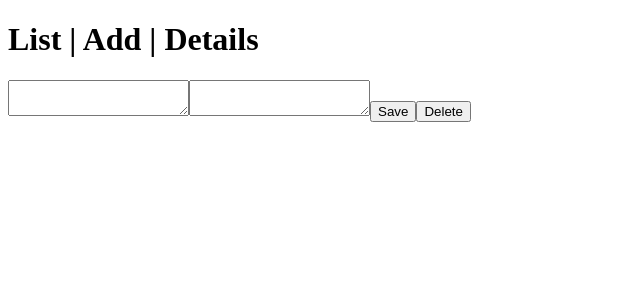
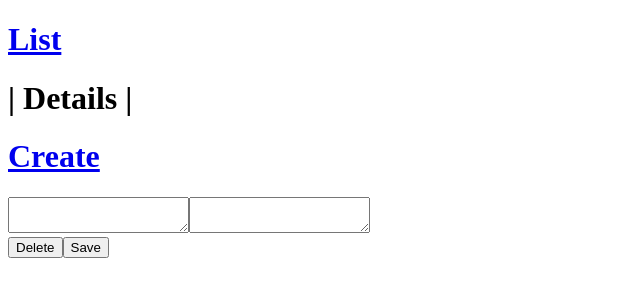
Before and after one commit to DaniloTnk/Notes_frontend, a React (Create React App) app in the folder frontend/: page /note/1 in a window 1280 px wide. Shown: the top 300 px of the page, without its empty margins (0-640 px from the left). Built offline with nearby package versions, Linux system fonts and the light colour scheme; no server answers.

Commit message:
Add Create link on header and create post function on notes api.

```diff
--- /dev/null
+++ b/frontend/src/components/CreateNote.js
@@ -0,0 +1,12 @@
+import React from 'react'
+import { Link } from 'react-router-dom'
+
+const CreateNote = () => {
+  return (
+    <Link to="/note/new">
+      <h1> Create </h1>
+    </Link>
+  )
+}
+
+export default CreateNote
--- a/frontend/src/components/Header.js
+++ b/frontend/src/components/Header.js
@@ -1,9 +1,12 @@
 import React from 'react'
-
+import CreateNote from './CreateNote'
+import { Link } from 'react-router-dom'
 const Header = () => {
   return (
     <div>
-      <h1> List | Add | Details </h1>
+      <Link to="/"><h1>List</h1></Link>
+      <h1>| Details |</h1>
+      <CreateNote />
     </div>
   )
 }
--- a/frontend/src/pages/NotePage.js
+++ b/frontend/src/pages/NotePage.js
@@ -12,6 +12,7 @@ const NotePage = ({ match, history }) => {
   }, [id])
 
   let getNote = async () => {
+    if (id === 'new') return
     let response = await fetch(`/api/notes/${id}/`)
     let data = await response.json()
     console.log("DATA:",{data})
@@ -43,12 +44,30 @@ const NotePage = ({ match, history }) => {
     navigate('/')
   }
 
+  let createNote = async () => {
+    let response = await fetch(`/api/notes/`, {
+      method: "POST",
+      headers: {
+          'Content-Type': 'application/json',
+          'X-CSRFToken': csrftoken
+      },
+      body: JSON.stringify(note)
+    })
+    navigate('/')
+  }
+
   return (
     <div>
-      <textarea onChange={(e) => { setNote({...note, 'title': e.target.value})}} defaultValue={note?.title}></textarea>
-      <textarea onChange={(e) => { setNote({...note, 'title': e.target.value})}} defaultValue={note?.content}></textarea>
-      <button onClick={updateNote}>Save</button>
-      <button onClick={deleteNote}>Delete</button>
+      <textarea onChange={(e) => { setNote({...note, 'title': e.target.value})}} value={note?.title}></textarea>
+      <textarea onChange={(e) => { setNote({...note, 'content': e.target.value})}} value={note?.content}></textarea>
+      { id !== 'new' ? (
+        <div>
+          <button onClick={deleteNote}>Delete</button>
+          <button onClick={updateNote}>Save</button>
+        </div>
+      ): (
+        <button onClick={createNote}>Save</button>
+      )}
     </div>
   )
 }
```
